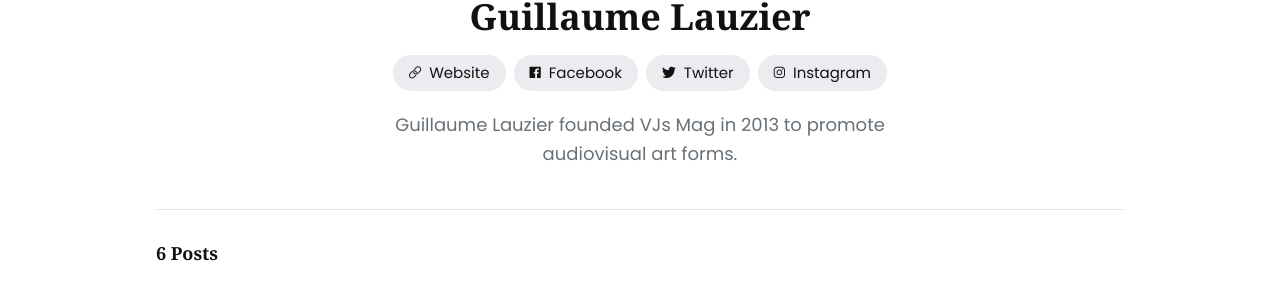
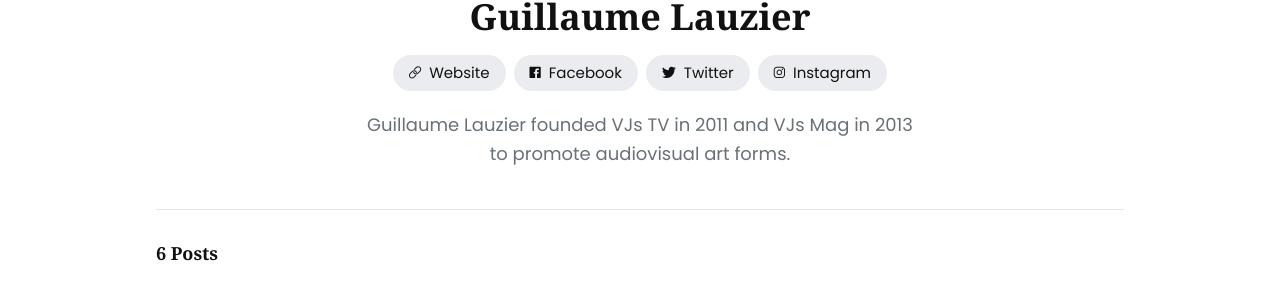
Before and after one commit to onConsensus/website, a Jekyll site: the page built from _authors/admin.md, in a window 1280 px wide. Shown: the part 279-562 px from the top of the page. Built offline with Jekyll 4.4.1, drawn with Linux system fonts in a browser that asks for light colours.

Commit message:
Update admin.md

```diff
--- a/_authors/admin.md
+++ b/_authors/admin.md
@@ -8,4 +8,4 @@
 twitter: https://twitter.com/guilauzier
 instagram: https://www.instagram.com/guillaumelauzier
 ---
-Guillaume Lauzier founded VJs Mag in 2013 to promote audiovisual art forms.
+Guillaume Lauzier founded VJs TV in 2011 and VJs Mag in 2013 to promote audiovisual art forms.
```
